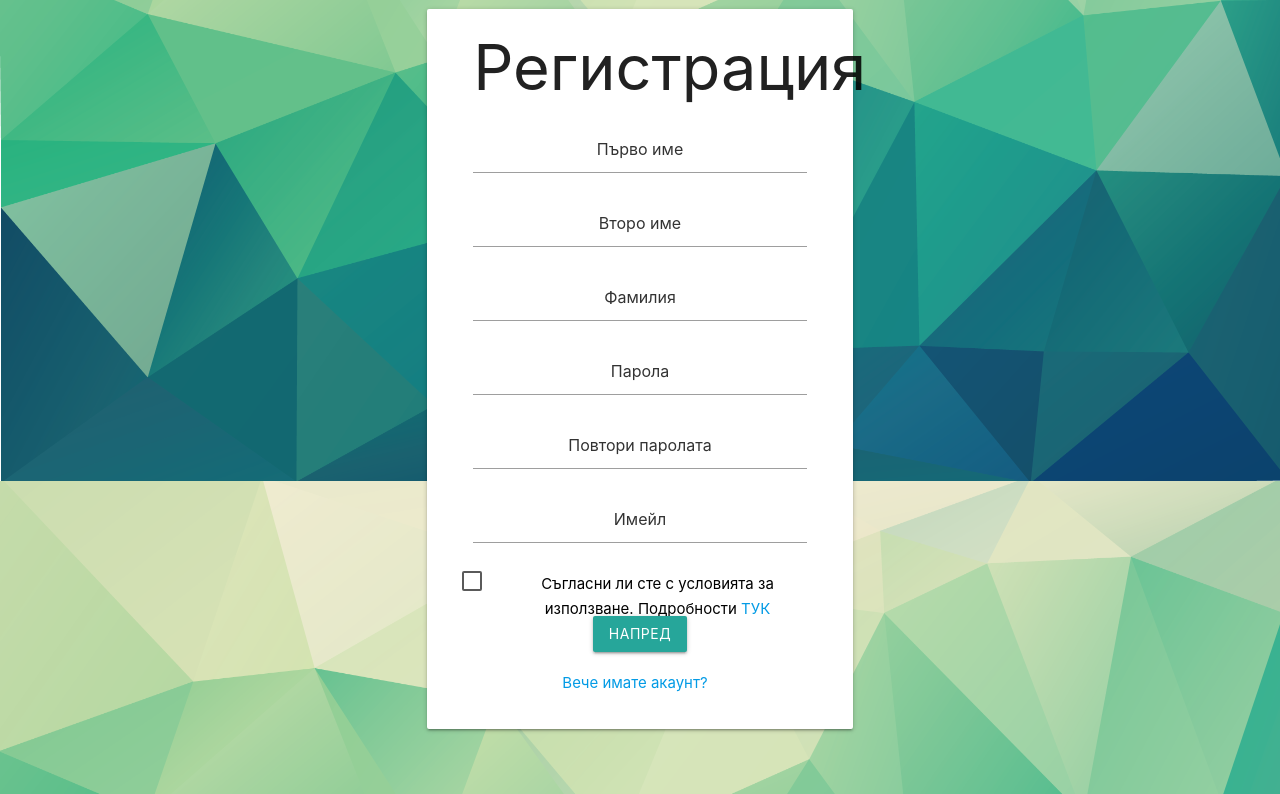
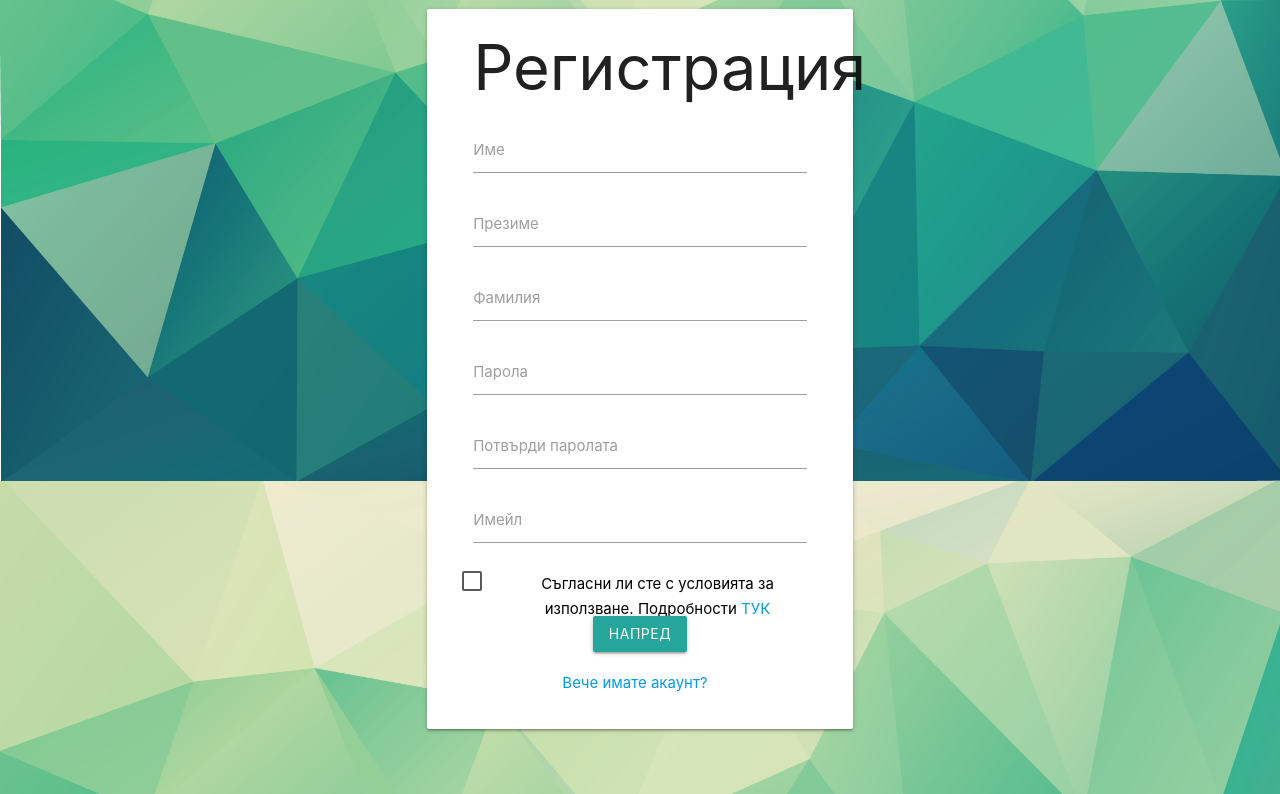
Before and after one commit to Ibryam512/Website_for_Antim, a PHP site: page /desktop/register.php in a window 1280 px wide. Shown: the part 319-1113 px from the top of the page. Run offline with PHP 8.4, Linux system fonts and the light colour scheme.

Commit message:
Removed unnecessary styles.

```diff
--- a/desktop/register.php
+++ b/desktop/register.php
@@ -27,7 +27,7 @@
     </style>
 	</head>
 	<body>
-    <div style="text-align: center;">
+    <div class="center-align">
       <img src="pic/LOGO.png"style="max-height:100%;max-width:100%;">
     </div>
     <div class="row center-align">
@@ -37,32 +37,38 @@
             <h1>Регистрация</h1>
             <div class="row">
               <div class="input-field col s12">
-                <input style="text-align: center;min-width:40%" placeholder="Първо име" name="name" id="name" type="text" class="validate">
+                <input name="name" id="name" type="text" class="validate">
+                <label for="name">Име</label>
               </div>
             </div>
             <div class="row">
               <div class="input-field col s12">
-                <input style="text-align: center;" placeholder="Второ име" name="secName" id="secName" type="text" class="validate">
+                <input name="secName" id="secName" type="text" class="validate">
+                <label for="secName">Презиме</label>
               </div>
             </div>
             <div class="row">
               <div class="input-field col s12">
-                <input style="text-align: center;" placeholder="Фамилия" name="lastName" id="lastName" type="text" class="validate">
+                <input name="lastName" id="lastName" type="text" class="validate">
+                <label for="lastName">Фамилия</label>
               </div>
             </div>
             <div class="row">
               <div class="input-field col s12">
-                <input style="text-align: center;" placeholder="Парола" name="password" id="password" type="password" class="validate">
+                <input name="password" id="password" type="password" class="validate">
+                <label for="password">Парола</label>
               </div>
             </div>
             <div class="row">
               <div class="input-field col s12">
-                <input style="text-align: center;" placeholder="Повтори паролата" name="password2" id="password2" type="password" class="validate">
+                <input name="password2" id="password2" type="password" class="validate">
+                <label for="password2">Потвърди паролата</label>
               </div>
             </div>
             <div class="row">
               <div class="input-field col s12">
-                <input style="text-align: center;" placeholder="Имейл" name="email" id="email" type="email" class="validate">
+                <input name="email" id="email" type="email" class="validate">
+                <label for="email">Имейл</label>
               </div>
             </div>
             <div class="row">
@@ -72,8 +78,8 @@
               </label>
             </div>
             <div class="row">
-              <div class="input-field col s12" style="text-align: center;">
-                <button style="text-align: center;" class="btn waves-effect waves-light" type="submit" name="action" id="action">Напред</button>
+              <div class="input-field col s12">
+                <button class="btn waves-effect waves-light" type="submit" name="action" id="action">Напред</button>
               </div>
             </div>
             <div class="row">
```
